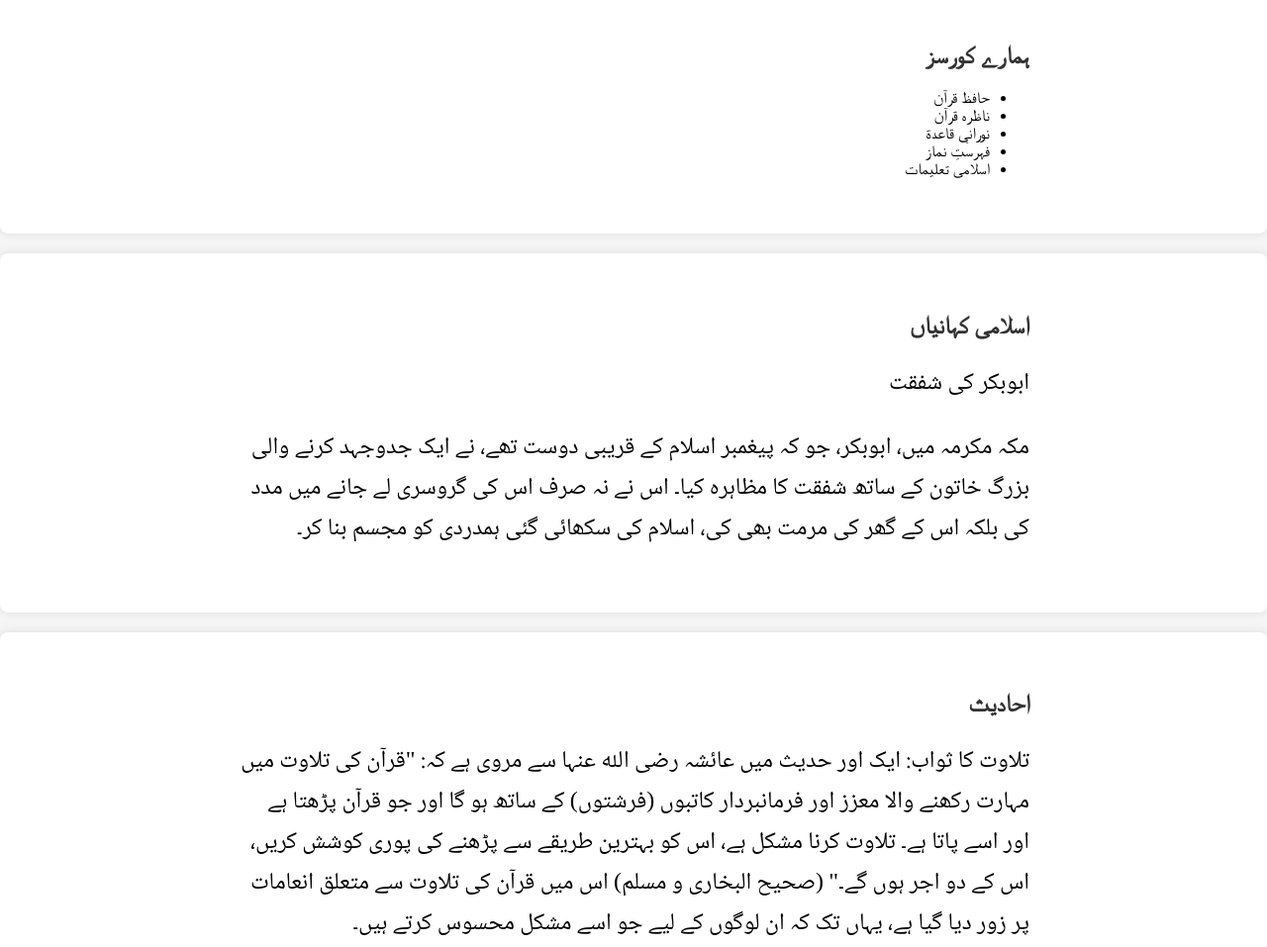
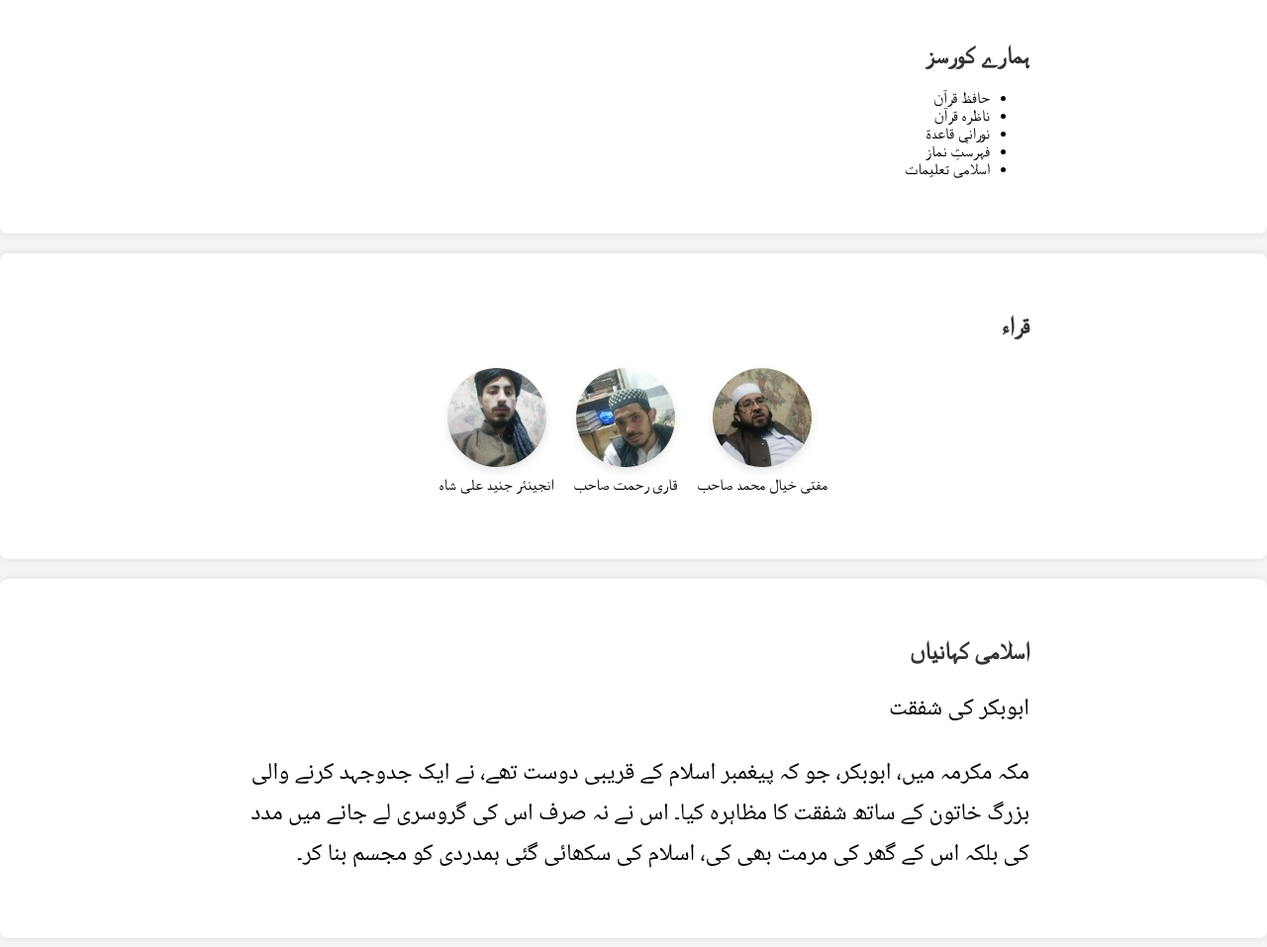
Before and after one commit to jasgigli/madrassa, a plain HTML site: page index.html in a window 1280 px wide. Shown: the part 635-1592 px from the top of the page at 99% size. Drawn offline with Linux system fonts and the light colour scheme; a web font is replaced by a local one.

Commit message:
new vaerions

```diff
--- a/index.html
+++ b/index.html
@@ -46,6 +46,33 @@
                 <li>نوراني قاعدة</li>
                 <li>فہرستِ نماز</li>
                 <li>اسلامی تعلیمات</li>
+            </ul>
+        </div>
+    </section>
+    <section id="qaris">
+        <div class="container">
+            <h2>قراء</h2>
+            <ul class="qari-list">
+                <li>
+                    <img src="Molana.jpg" alt="مفتی خیال محمد صاحب">
+                    <span>مفتی خیال محمد صاحب</span>
+                </li>
+                <li>
+                    <img src="rahmat.PNG" alt="قاری رحمت صاحب">
+                    <span>قاری رحمت صاحب</span>
+                </li>
+                <!-- <li>
+                    <img src="qari-kamal.jpg" alt="قاری کمال صاحب">
+                    <span>قاری کمال صاحب</span>
+                </li>
+                <li>
+                    <img src="qari-yasir.jpg" alt="قاری یاسر صاحب">
+                    <span>قاری یاسر صاحب</span>
+                </li> -->
+                <li>
+                    <img src="Junaid.jpg" alt="انجینئر جنید علی شاہ">
+                    <span>انجینئر جنید علی شاہ</span>
+                </li>
             </ul>
         </div>
     </section>
@@ -110,18 +137,7 @@
             </form>
         </div>
     </section>
-    <section id="qaris">
-        <div class="container">
-            <h2>قراء</h2>
-            <ul>
-                <li>مفتی خیال محمد صاحب</li>
-                <li>قاری رحمت صاحب</li>
-                <li>قاری کمال صاحب</li>
-                <li>قاری یاسر صاحب</li>
-                <li>انجینئر جنید علی شاہ </li>
-            </ul>
-        </div>
-    </section>
+
     <section id="events">
         <div class="container">
             <h2>تقریبات</h2>
--- a/styles.css
+++ b/styles.css
@@ -192,3 +192,34 @@ h1{
         display: block;
     }
 }
+/* Styles for Qari images */
+.qari-list {
+    list-style: none;
+    padding: 0;
+    display: flex;
+    flex-wrap: wrap;
+    justify-content: center;
+}
+
+.qari-list li {
+    margin: 10px;
+    text-align: center;
+}
+
+.qari-list li img {
+    border-radius: 50%; /* Make the image rounded */
+    width: 100px; /* Set the width of the image */
+    height: 100px; /* Set the height of the image */
+    object-fit: cover; /* Cover the entire area with the image */
+    box-shadow: 0 4px 8px rgba(0, 0, 0, 0.1); /* Add a shadow effect */
+    transition: transform 0.3s ease-in-out; /* Add a smooth transition effect */
+}
+
+.qari-list li img:hover {
+    transform: scale(1.1); /* Scale the image on hover */
+}
+
+.qari-list li span {
+    display: block;
+    margin-top: 5px;
+}
```
Also changed, not shown: Junaid.jpg (added), Molana.jpg (added), rahmat.PNG (added).
